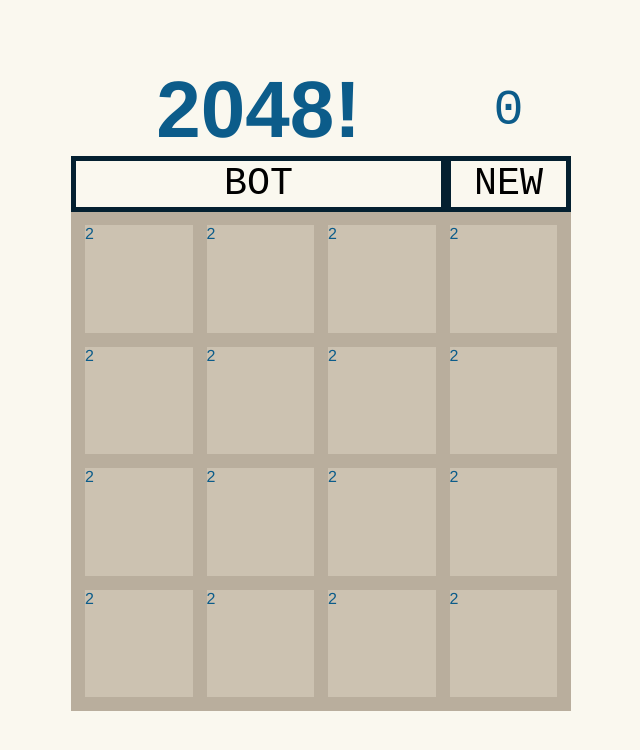
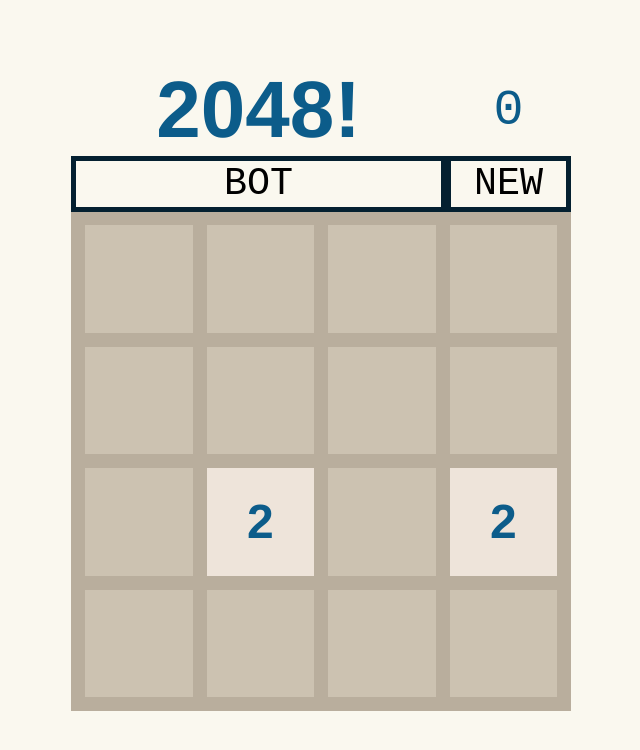
Before and after one commit to AravindVasudev/2048, an Angular app: page / in a window 1280 px wide. Shown: the top 750 px of the page, without its empty margins (319-959 px from the left). Built offline with nearby package versions, Linux system fonts and the light colour scheme.

Commit message:
Added more css

```diff
--- a/src/app/app.component.html
+++ b/src/app/app.component.html
@@ -1,13 +1,25 @@
-<div class="container">
+<div class="container"ss>
   <header>
     <h1 class="animated bounceInUp">2048!</h1>
     <div id="score">0</div>
     <button id="bot" class="btn">BOT</button>
-    <button id="new" class="btn">NEW</button>
+    <button id="new" class="btn" (click)="game.reset()">NEW</button>
   </header>
   <main>
-      <div class="row" *ngFor="let row of board; let i = index">
-          <div class="col" *ngFor="let cell of row; let j = index">
+      <div class="row" *ngFor="let row of game.board; let i = index">
+          <div class="col" *ngFor="let cell of row; let j = index"
+          [ngClass]="{
+            'two': cell === 2,
+            'four': cell === 4,
+            'eight': cell === 8,
+            'sixteen': cell === 16,
+            'thirty-two': cell === 32,
+            'sixty-four': cell === 64,
+            'one-twenty-eight': cell === 128,
+            'two-fifty-six': cell === 256,
+            'five-twelve': cell === 512,
+            'thousand-twenty-four': cell === 1024,
+            'two-thousand-fourty-eight': cell === 2048}">
             {{ cell === 0 ? "" : cell }}
           </div>
       </div>
--- a/src/app/app.component.scss
+++ b/src/app/app.component.scss
@@ -69,14 +69,14 @@ main {
     flex-direction: column;
 
     .row {
-        flex-grow: 1;
+        flex: 1;
         width: 100%;
 
         display: flex;
     }
 
     .col {
-        flex-grow: 1;
+        flex: 1;
 
         box-sizing: border-box;
         border: 7px solid #B9AE9D;
@@ -84,6 +84,58 @@ main {
         background: #CCC2B1;
 
         font-family: "Clear Sans", "Helvetica Neue", Arial, sans-serif;
+        font-size: 3em;
+        font-weight: bolder;
+
+        display: flex;
+        align-items: center;
+        justify-content: center;
+    }
+
+    .two {
+        background: #eee4da;
+    }
+
+    .four {
+        background: #eee1c9;
+    }
+
+    .eight {
+        background: #f3b27a;
+    }
+
+    .sixteen {
+        background: #f69664;
+    }
+
+    .thirty-two {
+        background: #f77c5f;
+    }
+
+    .sixty-four {
+        background: #f75f3b;
+    }
+
+    .one-twenty-eight {
+        background: #edd073;
+    }
+
+    .two-fifty-six {
+        background: #edcc62;
+    }
+
+    .five-twelve {
+        background: #edc950;
+    }
+
+    .thousand-twenty-four {
+        background: #edc53f;
+        font-size: 2em;
+    }
+
+    .two-thousand-fourty-eight {
+        background: #edc22e;
+        font-size: 2em;
     }
 }
 
@@ -93,10 +145,10 @@ main {
 
     font-family: monospace;
     font-size: 3vw;
-}
 
-.btn:active {
-    background: #B9AE9D;
+    &:active {
+        background: #000;
+    }
 }
 
 @media only screen and (max-width: 500px) {
@@ -107,5 +159,13 @@ main {
     main {
         height: 100vw;
         width: 100vw;
+
+        .one-twenty-eight, .two-fifty-six, .five-twelve {
+            font-size: 2em;
+        }
+
+        .thousand-twenty-four, .two-thousand-fourty-eight {
+            font-size: 1em;
+        }
     }
 }
--- a/src/app/app.component.ts
+++ b/src/app/app.component.ts
@@ -1,4 +1,5 @@
-import { Component } from '@angular/core';
+import { Component, HostListener } from '@angular/core';
+import { Game } from './game';
 
 @Component({
   selector: 'app-root',
@@ -6,19 +7,33 @@ import { Component } from '@angular/core';
   styleUrls: ['./app.component.scss']
 })
 export class AppComponent {
-  board: number[][];
-  empty = 0;
+  game: Game;
 
   constructor() {
-    // Init board
-    this.fillBoard(4, 2);
+    // Init Game
+    this.game = new Game();
   }
 
-  // create a empty board of specified dimension
-  fillBoard(dimension: number, value = this.empty): void {
-    this.board = new Array(dimension);
-    for (let i = 0; i < dimension; i++) {
-      this.board[i] = new Array(dimension).fill(value);
-    }
+  @HostListener('window:keydown.arrowup', ['$event'])
+  slideUp(event: any) {
+    console.log(event);
   }
+
+  @HostListener('window:keydown.arrowdown', ['$event'])
+  slideDown(event: any) {
+    console.log(event);
+  }
+
+  @HostListener('window:keydown.arrowleft', ['$event'])
+  slideLeft(event: any) {
+    console.log(event);
+  }
+
+  @HostListener('window:keydown.arrowright', ['$event'])
+  slideRight(event: any) {
+    console.log(event);
+  }
+
+
+
 }
--- /dev/null
+++ b/src/app/game.ts
@@ -0,0 +1,55 @@
+export class Game {
+    board: number[][];
+    empty = 0;
+    dimension = 4;
+    score = 0;
+
+    constructor() {
+        // Init game
+        this.reset();
+    }
+
+    // create a empty board of specified dimension
+    fillBoard(dimension: number = this.dimension, value = this.empty): void {
+        this.board = new Array(dimension);
+        for (let i = 0; i < dimension; i++) {
+            this.board[i] = new Array(dimension).fill(value);
+        }
+    }
+
+    // Returns all available spaces in the board
+    getAllFreeSpaces(): [number, number][] {
+        let spaces: [number, number][] = [];
+        for (let i = 0; i < this.board.length; i++) {
+            for (let j = 0; j < this.board.length; j++) {
+                if (this.board[i][j] === this.empty) {
+                    spaces.push([i, j]);
+                }
+            }
+        }
+
+        return spaces;
+      }
+
+      // places a random tile on the board
+      putRandomPiece(): void {
+        let freeSpaces = this.getAllFreeSpaces();
+
+        if (freeSpaces.length) {
+            let move = freeSpaces[Math.floor(Math.random() * freeSpaces.length)];
+            this.board[move[0]][move[1]] = Math.random() > 0.1 ? 2 : 4;
+        }
+      }
+
+      reset(): void {
+          // Reinit board
+          this.fillBoard();
+
+        // Add two blocks at random
+        this.putRandomPiece();
+        this.putRandomPiece();
+
+          // clear score
+          this.score = 0;
+      }
+}
--- a/src/styles.scss
+++ b/src/styles.scss
@@ -15,5 +15,5 @@ body {
     background: #FAF8EF;
     color: #0C5C8A;
 
-    user-select: none;
+    // user-select: none;
 }
```
